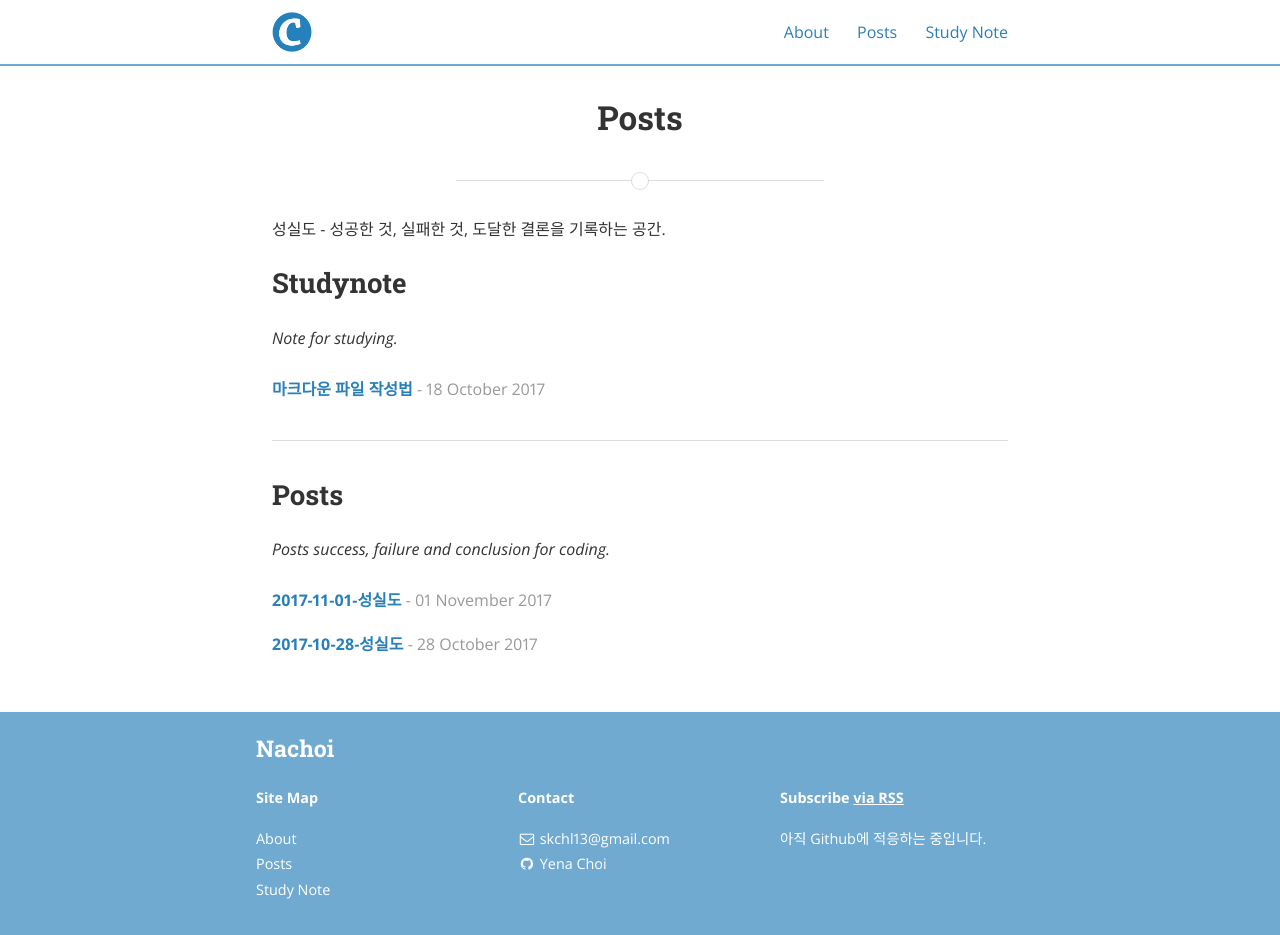
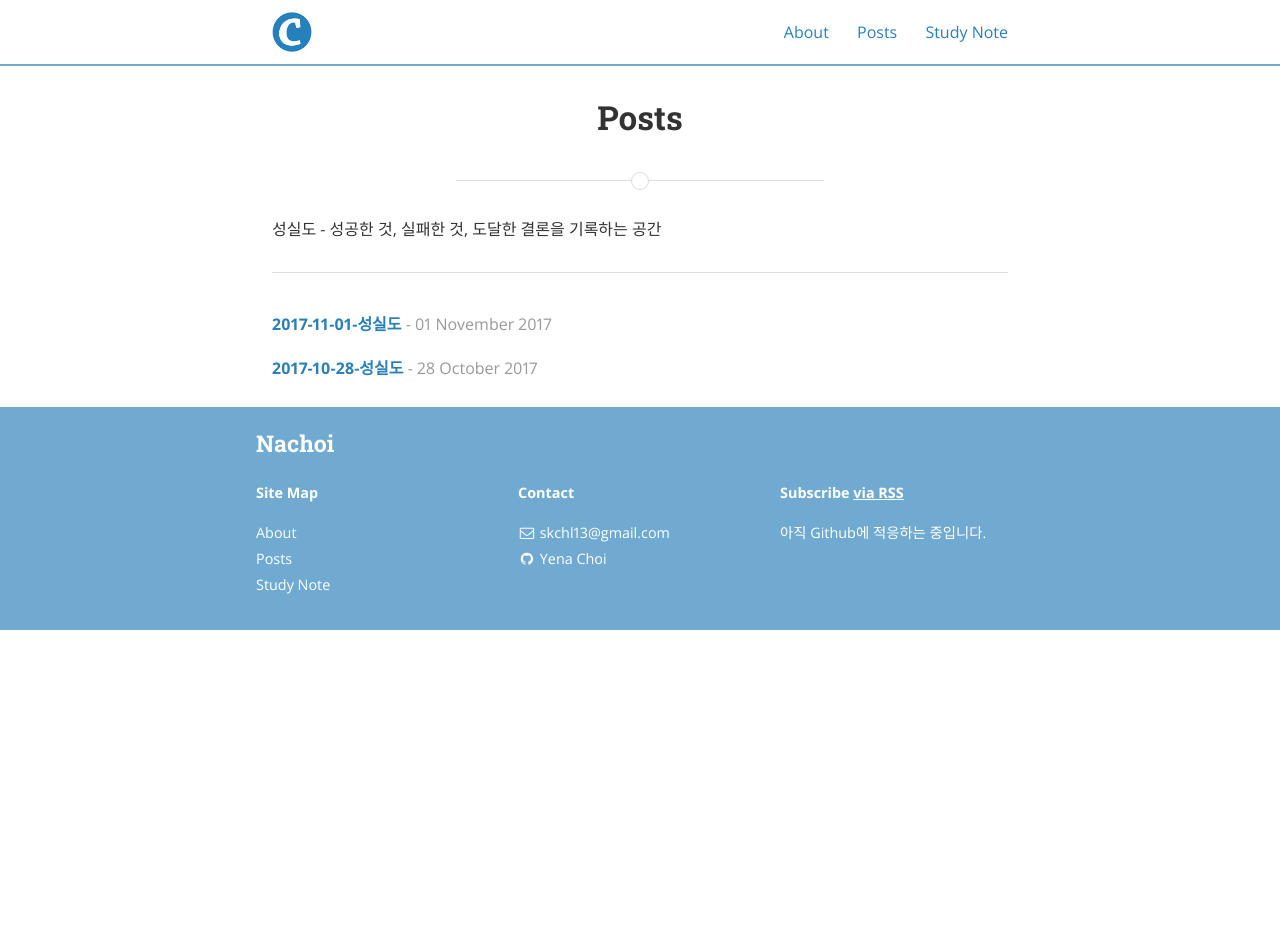
Before and after one commit to souk0721/nachoi.github.io, a Jekyll site: the page built from posts.html, in a window 1280 px wide. Built offline with Jekyll 4.4.1, drawn with Linux system fonts in a browser that asks for light colours; nearby versions of some CDN libraries; after the commit the page ends 900 px from its top, so only the background shows below that.

```diff
--- a/_config.yml
+++ b/_config.yml
@@ -32,7 +32,7 @@ jekyll-archives:
     - tags
   layout: 'archive'
   permalinks:
-    category: '/category/:name/'
+    category: '/:name/'
     tag: '/tag/:name/'
 
 
--- a/posts.html
+++ b/posts.html
@@ -4,27 +4,22 @@ title: "Posts"
 permalink: /posts/
 ---
 
-<p>성실도 - 성공한 것, 실패한 것, 도달한 결론을 기록하는 공간.
+<p>성실도 - 성공한 것, 실패한 것, 도달한 결론을 기록하는 공간
 
 
 {% for category in site.categories %}
   {% capture cat %}{{ category | first }}{% endcapture %}
-  <h2 id="{{cat}}">{{ cat | capitalize }}</h2>
-  {% for desc in site.descriptions %}
-    {% if desc.cat == cat %}
-      <p class="desc"><em>{{ desc.desc }}</em></p>
-    {% endif %}
-  {% endfor %}
   <ul class="posts-list">
   {% for post in site.categories[cat] %}
+    {% if post.categories contains "posts" %}
     <li>
       <strong>
         <a href="{{ post.url | prepend: site.baseurl }}">{{ post.title }}</a>
       </strong>
       <span class="post-date">- {{ post.date | date_to_long_string }}</span>
     </li>
+    {% endif %}
   {% endfor %}
   </ul>
   {% if forloop.last == false %}<hr>{% endif %}
 {% endfor %}
-<br>
```
